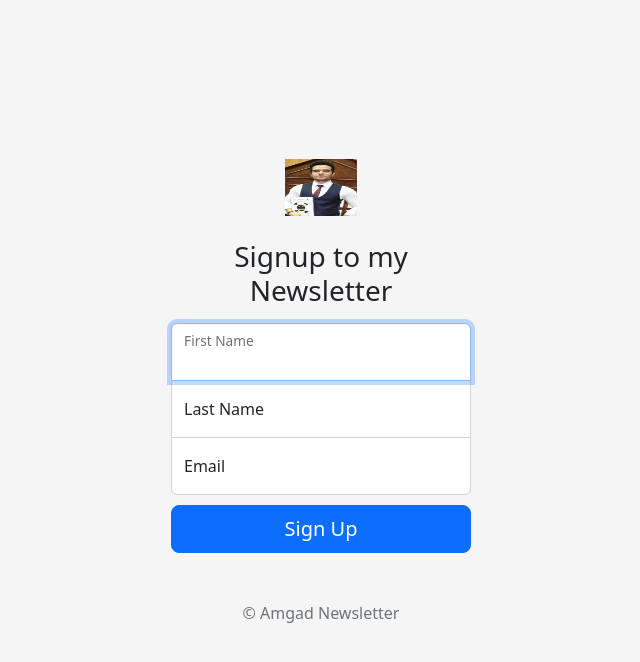
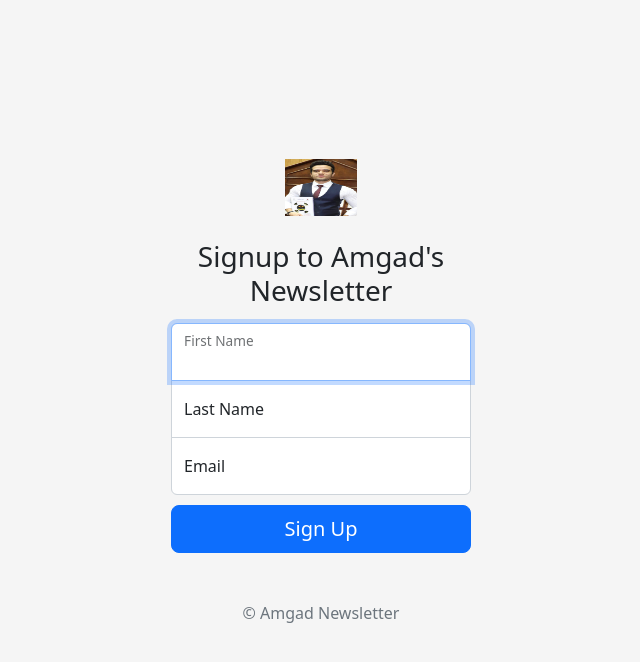
Before and after one commit to AkramHarazem/Newsletter-Signup, a website: page signup.html in a window 1280 px wide. Shown: the whole page, without its empty margins (319-959 px from the left). Drawn offline with nearby package versions, Linux system fonts and the light colour scheme.

Commit message:
Amgad's Newsletter

```diff
--- a/signup.html
+++ b/signup.html
@@ -32,7 +32,7 @@
 <main class="form-signin w-100 m-auto">
   <form action="/" method="post">
     <img class="mb-4" src="images/amgad.jpeg" alt="" width="72" height="57">
-    <h1 class="h3 mb-3 fw-normal">Signup to my Newsletter</h1>
+    <h1 class="h3 mb-3 fw-normal">Signup to Amgad's Newsletter</h1>
 
     <div class="form-floating">
       <input type="text" name="fname" class="form-control top" id="floatingInput" placeholder="First Name" required autofocus>
```
